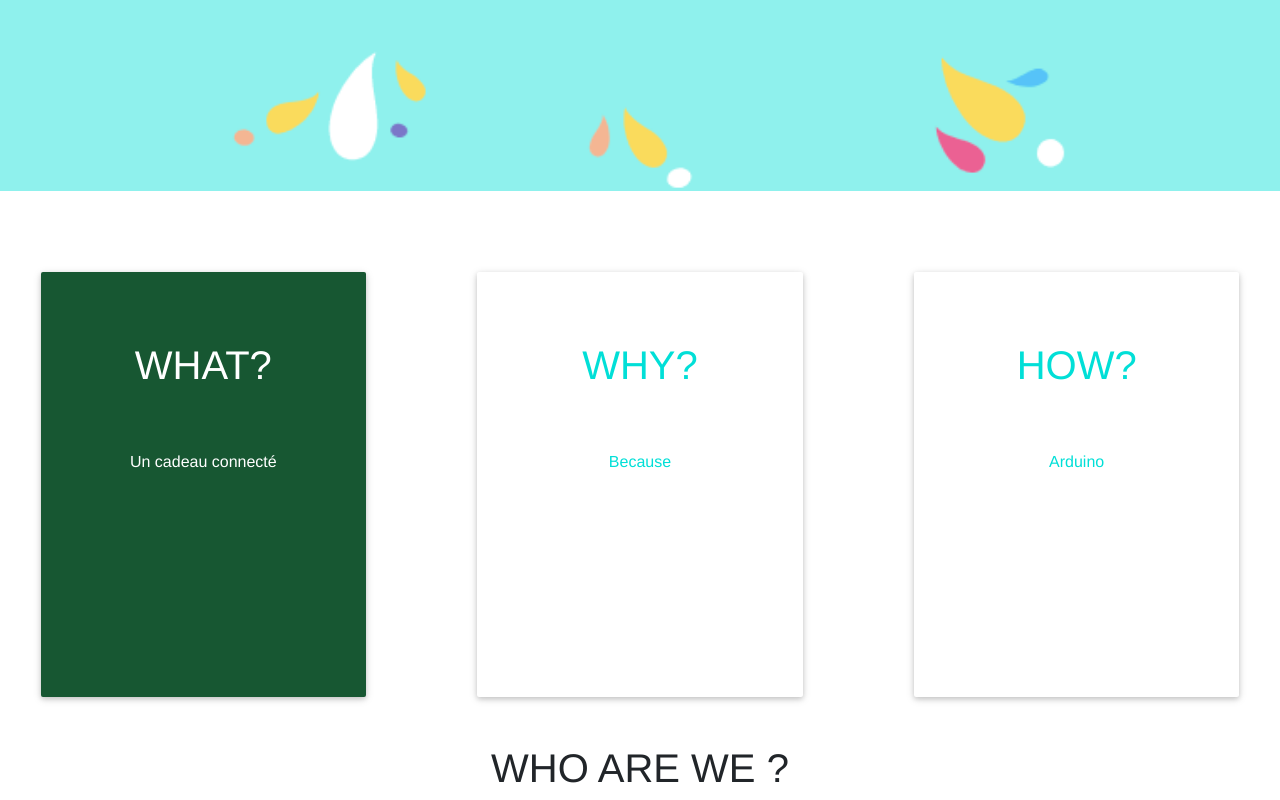
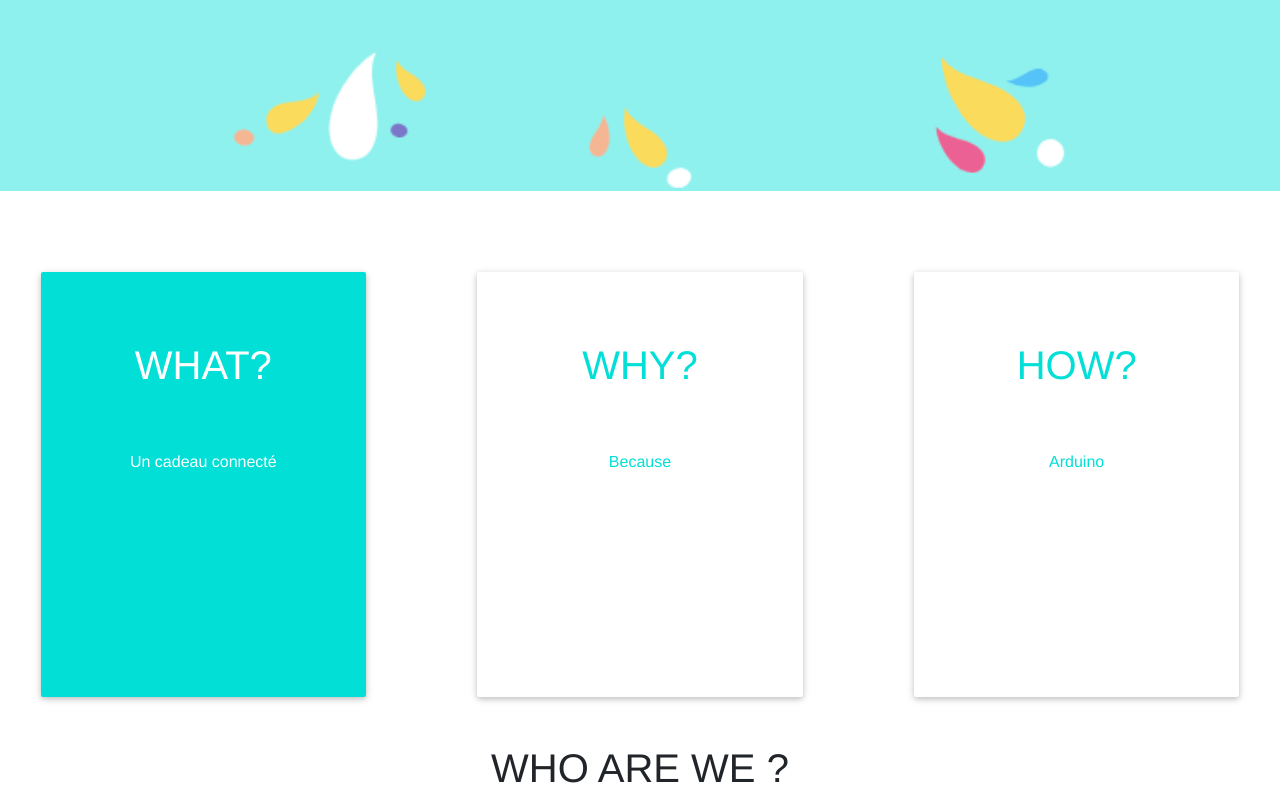
Before and after one commit to StevenBias/caco, a plain HTML site: page index.html in a window 1280 px wide. In both pictures the pointer is over the element 203 px from the left and 930 px from the top of the page. Shown: the part 446-1246 px from the top of the page. Drawn offline with nearby package versions, Linux system fonts and the light colour scheme.

Commit message:
change color

```diff
--- a/css/style.css
+++ b/css/style.css
@@ -25,7 +25,7 @@
 
 .bloc:hover
 {
-   background-color: #175732;
+   background-color: #01DFD7;
    color:white;
 }
 
```
